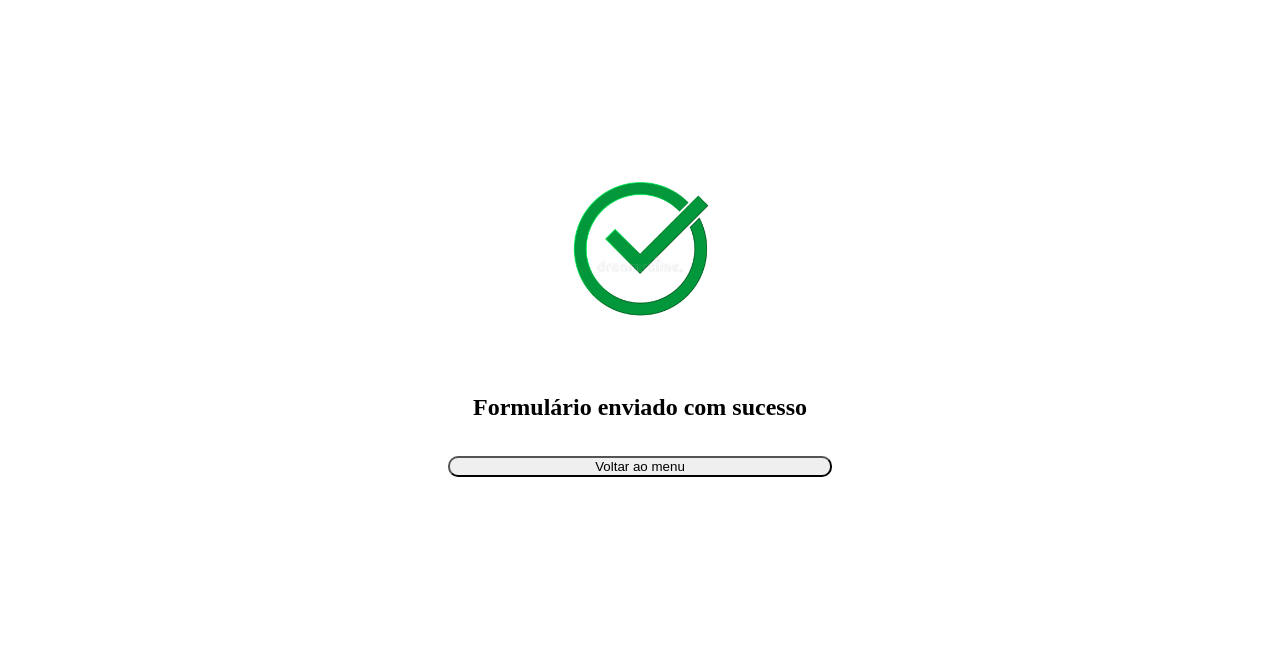
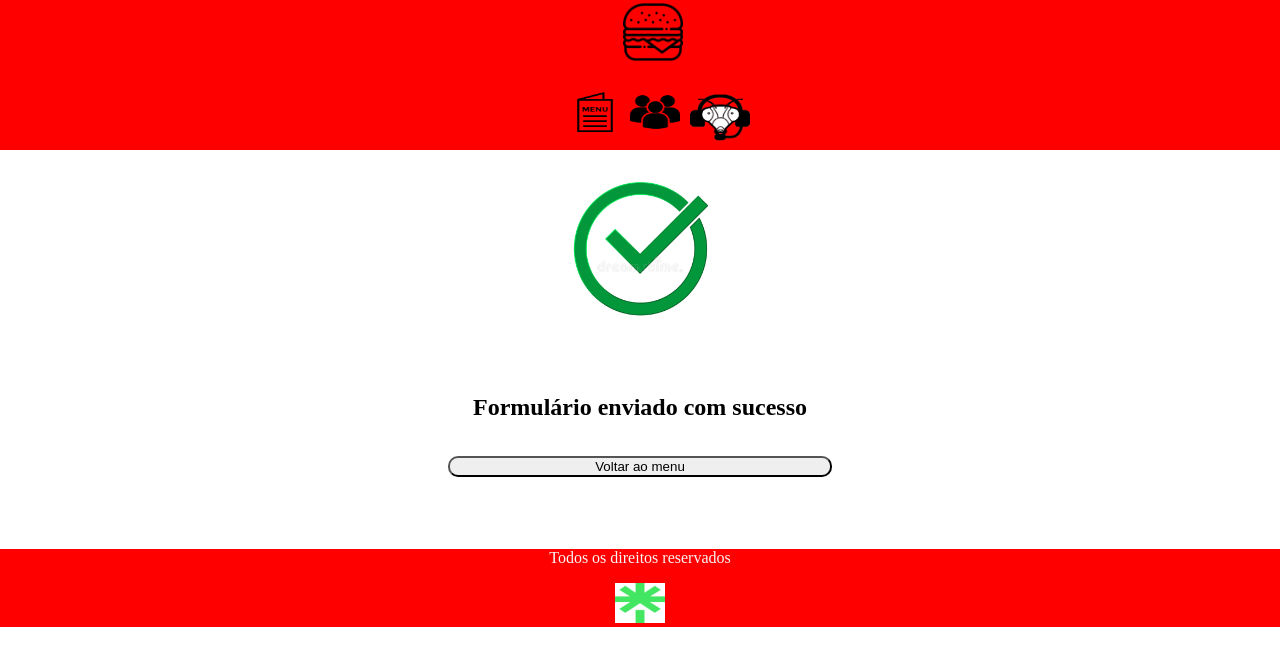
Before and after one commit to ArthBG/mantisburguer, a plain HTML site: page pages/success.html in a window 1280 px wide. Drawn offline with Linux system fonts and the light colour scheme.

Commit message:
alteração success

```diff
--- a/assets/css/success.css
+++ b/assets/css/success.css
@@ -27,3 +27,6 @@ form {
 #img1 {
     margin: auto;
 }
+#if2{
+    margin-bottom: 0;
+}
--- a/pages/success.html
+++ b/pages/success.html
@@ -8,14 +8,19 @@
 </head>
 
 <body>
-    <iframe src="" frameborder="0" scrolling="no"></iframe>
+    <header>
+        <iframe src="../layouts/header.html" frameborder="0" scrolling="no" width="100%"></iframe>
+    </header>
     <div class="container">
-        <form>
+        <form action="../index.html" target="_parent">
             <img id="img1" src="../assets/images/simbolo-correto.jpg" width="220px" height="220px">
             <h2 id="h2">Formulário enviado com sucesso</h2>
             <input id="submit1" type="submit" value="Voltar ao menu">
         </form>
     </div>
+    <footer>
+        <iframe id="if2" src="../layouts/footer.html" frameborder="0" scrolling="no" width="100%"></iframe>
+    </footer>
 </body>
 
 </html>
```
